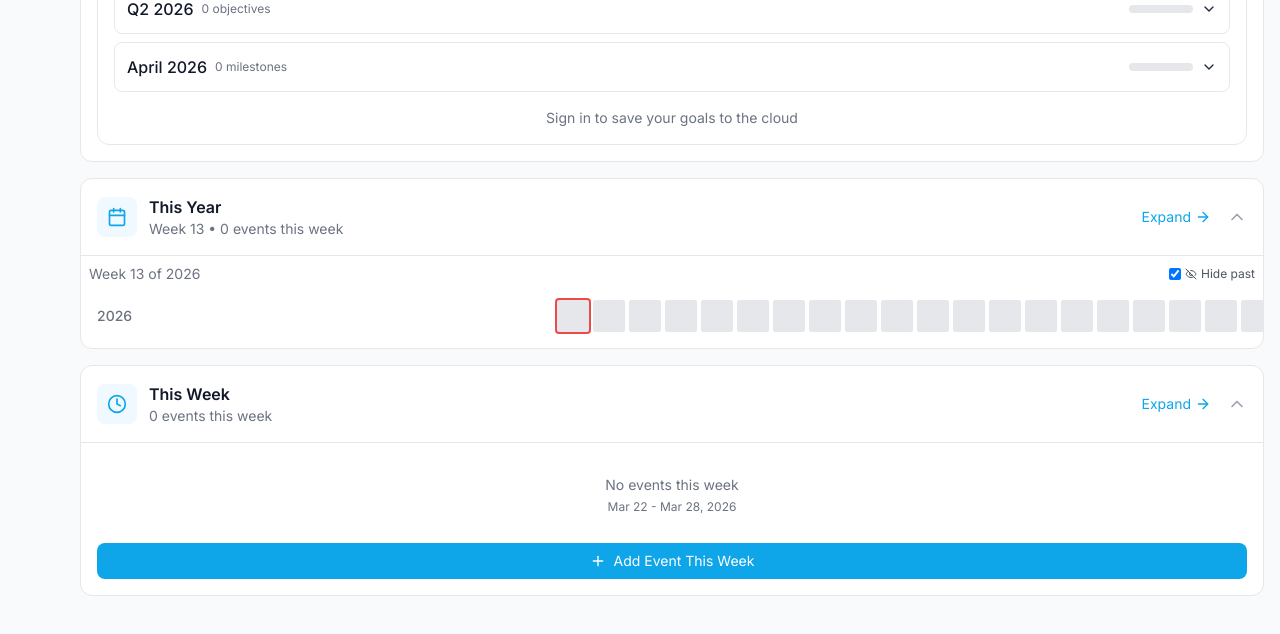
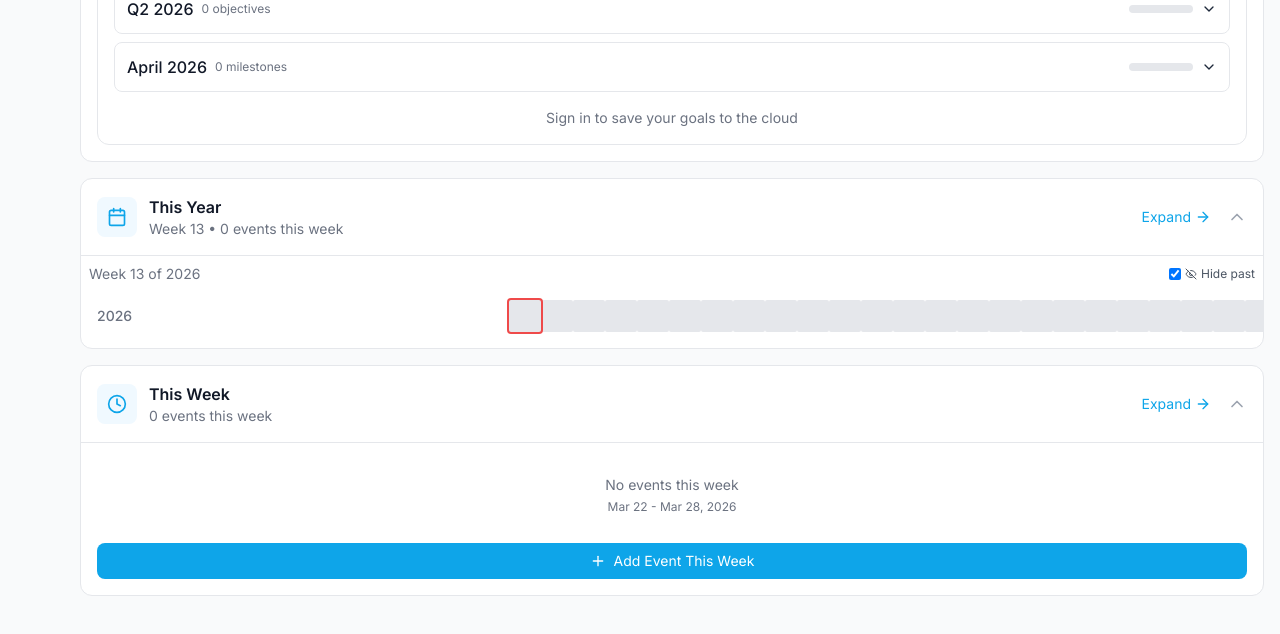
Before and after one commit to 4fo/lifecalendar, a React (Vite) app: page / in a window 1280 px wide. Shown: the part 988-1622 px from the top of the page. Built offline with nearby package versions, Linux system fonts and the light colour scheme.

Commit message:
Remove all gaps between week blocks for flush layout

```diff
--- a/src/components/LifeCalendar.tsx
+++ b/src/components/LifeCalendar.tsx
@@ -116,7 +116,7 @@ export default function LifeCalendar({ birthday, events, onWeekClick, showOnlyCu
           <div className="w-8 text-xs sm:text-sm text-gray-500 dark:text-gray-400 font-medium flex-shrink-0">
             {currentYear}
           </div>
-          <div className="flex -ml-1 gap-2 sm:gap-1 flex-1">
+          <div className="flex -ml-1 gap-0 flex-1">
             {Array.from({ length: 52 }, (_, weekIndex) => {
               const weekNum = weekIndex + 1;
               return <WeekBlock key={weekNum} year={currentYear} weekNum={weekNum} />;
@@ -158,7 +158,7 @@ export default function LifeCalendar({ birthday, events, onWeekClick, showOnlyCu
                     <div className="w-8 text-xs text-gray-500 dark:text-gray-400 font-medium flex-shrink-0">
                       {year}
                     </div>
-                    <div className="flex -ml-1 gap-2 sm:gap-1 flex-1">
+                    <div className="flex -ml-1 gap-0 flex-1">
                       {Array.from({ length: 52 }, (_, weekIndex) => {
                         const weekNum = weekIndex + 1;
                         return <WeekBlock key={weekNum} year={year} weekNum={weekNum} />;
```
